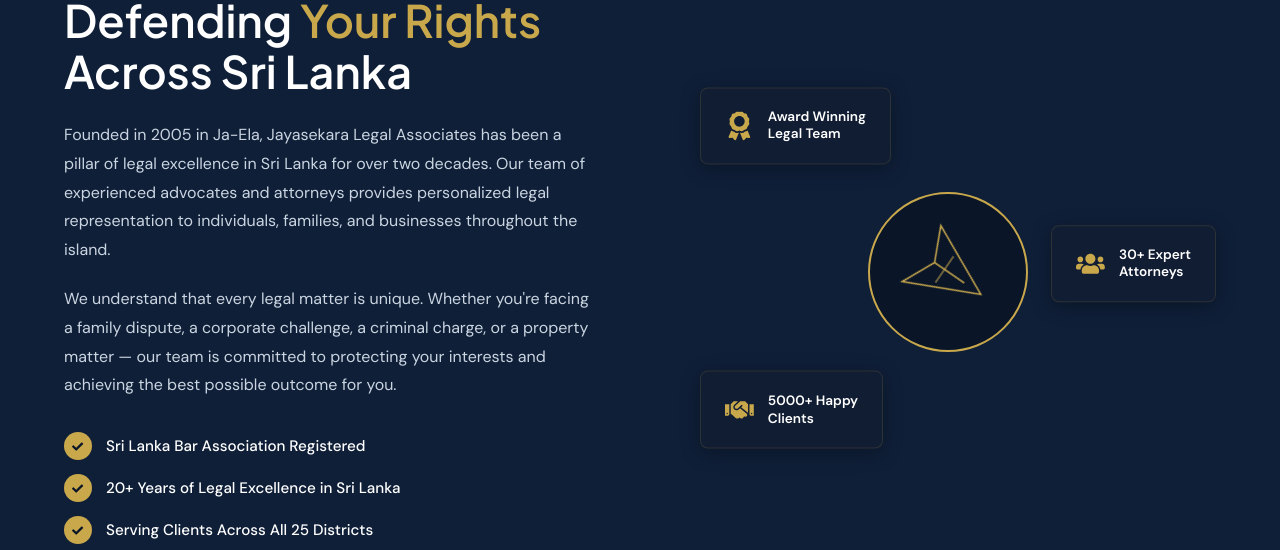
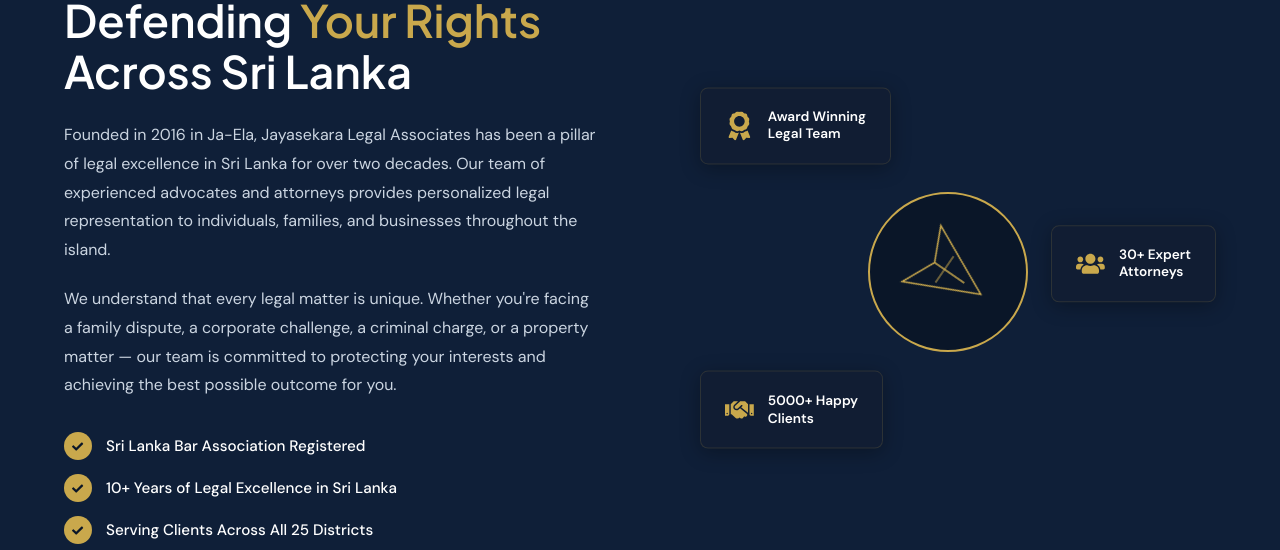
Before and after one commit to LahiruDS/LPO-2, a React (Vite) app: page / in a window 1280 px wide. Shown: the part 980-1530 px from the top of the page. Built offline with nearby package versions, Linux system fonts and the light colour scheme.

Commit message:
update changes

```diff
--- a/src/components/About.jsx
+++ b/src/components/About.jsx
@@ -4,7 +4,7 @@ import './About.css';
 const About = () => {
   const highlights = [
     'Sri Lanka Bar Association Registered',
-    '20+ Years of Legal Excellence in Sri Lanka',
+    '10+ Years of Legal Excellence in Sri Lanka',
     'Serving Clients Across All 25 Districts',
     'Free Initial Legal Consultation',
   ];
@@ -23,7 +23,7 @@ const About = () => {
               Defending <span className="gold">Your Rights</span> Across Sri Lanka
             </h2>
             <p className="about-text">
-              Founded in 2005 in Ja-Ela, Jayasekara Legal Associates has been
+              Founded in 2016 in Ja-Ela, Jayasekara Legal Associates has been
               a pillar of legal excellence in Sri Lanka for over two decades. Our
               team of experienced advocates and attorneys provides personalized
               legal representation to individuals, families, and businesses
```
